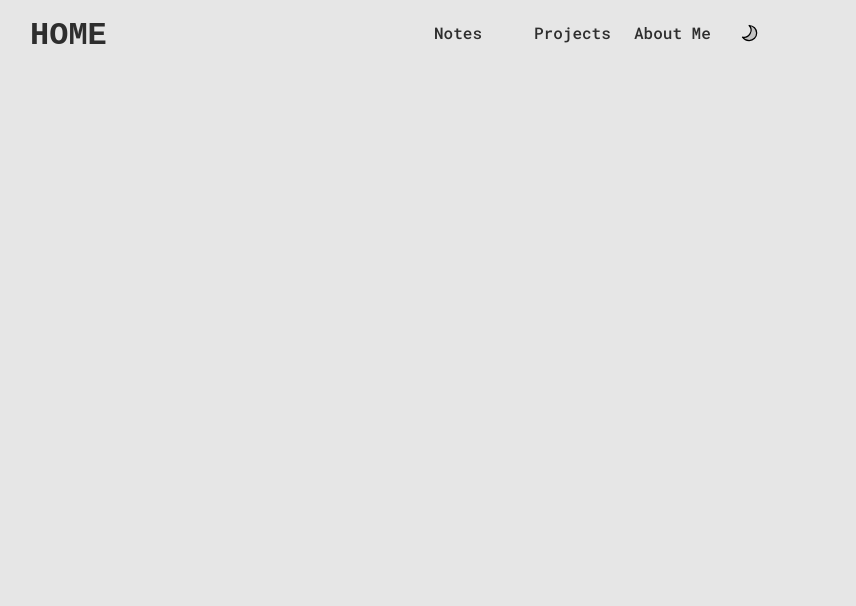
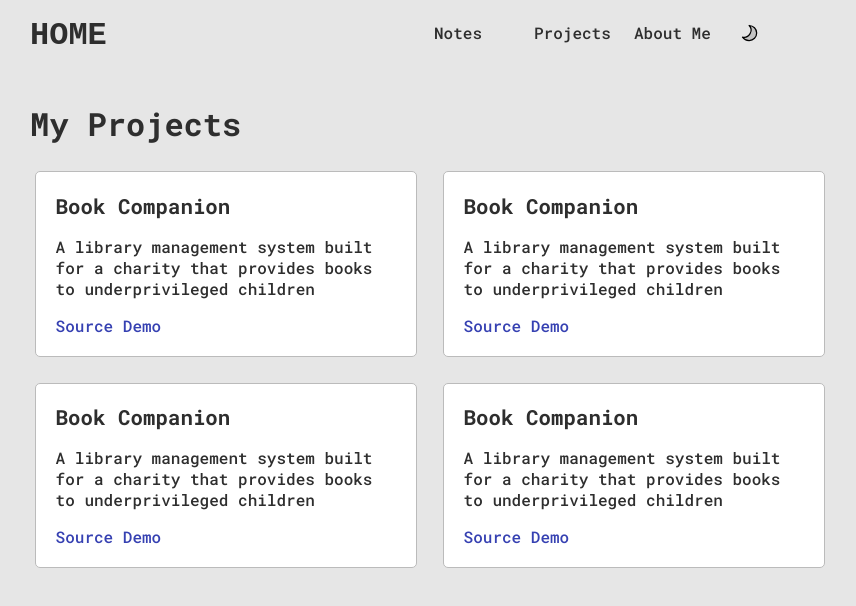
Before and after one commit to shishiraiyar/shishiraiyar.github.io, a SvelteKit app: page /projects in a window 1280 px wide. Shown: the top 606 px of the page, without its empty margins (210-1066 px from the left). Built offline with nearby package versions, Linux system fonts and the light colour scheme.

Commit message:
Project card first commit

```diff
--- /dev/null
+++ b/src/components/Projectcard.svelte
@@ -0,0 +1,23 @@
+<div class="container">
+    <h2>Book Companion</h2>
+    <p>A library management system built for a charity that provides books to underprivileged children</p>
+
+    <a>Source</a>
+    <a>Demo</a>
+
+</div>
+
+<style>
+    .container {
+        background-color: var(--card-background-color);
+        border: 1px solid var(--card-border-color);
+        padding: 5%;
+        margin: 5px;
+        border-radius: 5px;
+    }
+
+    h2{
+        margin: 0;
+        font-size: 1.3rem;
+    }
+</style>
--- a/src/global.css
+++ b/src/global.css
@@ -3,6 +3,9 @@
     --primary-text-color: #1f1f1f;
     --secondary-text-color: #2e2e2e;
     --link-color: #3641b2;
+
+    --card-background-color: #ffffff;
+    --card-border-color: #bbb;
 
     --max-page-width: 800px;
 
@@ -14,6 +17,9 @@
     --primary-text-color: #ffffff;
     --secondary-text-color: #bbbbbb;
     --link-color: #fcd37a;
+
+    --card-background-color: #1f1f1f;
+    --card-border-color: #525252;
 }
 
 body {
--- a/src/routes/projects/+page.svelte
+++ b/src/routes/projects/+page.svelte
@@ -0,0 +1,29 @@
+<script>
+    import Projectcard from "../../components/Projectcard.svelte";
+
+
+</script>
+
+<h1>My Projects</h1>
+
+<div class="container">
+    <Projectcard></Projectcard>
+    <Projectcard></Projectcard>
+    <Projectcard></Projectcard>
+    <Projectcard></Projectcard>
+
+</div>
+
+<style>
+    .container {
+        display: grid;
+        grid-template-columns: 1fr;
+        gap: 1rem;
+    }
+
+    @media only screen and (min-width: 650px) {
+        .container {
+            grid-template-columns: 1fr 1fr;
+        }
+    }
+</style>
```
